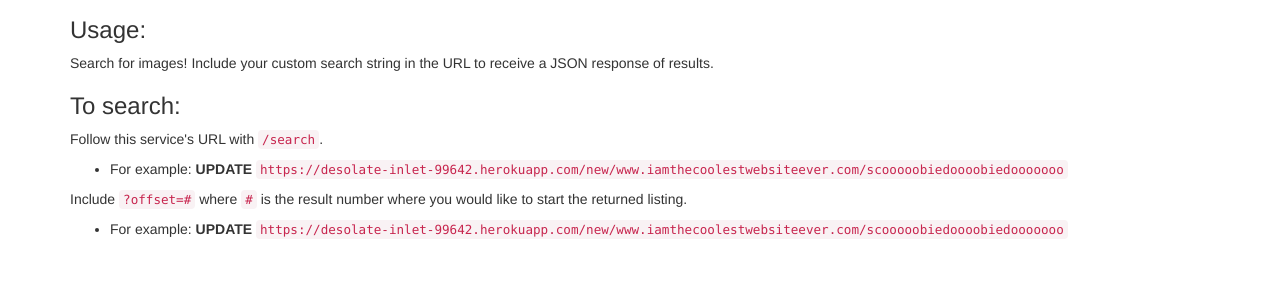
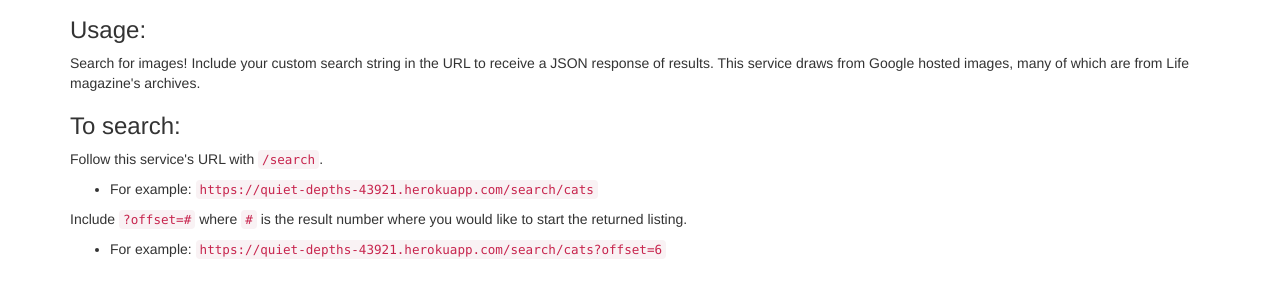
Before and after one commit to cjwit/image-search, a website: page public/index.html in a window 1280 px wide. Shown: the part 63-360 px from the top of the page. Drawn offline with nearby package versions, Linux system fonts and the light colour scheme.

Commit message:
update index file

```diff
--- a/index.js
+++ b/index.js
@@ -35,6 +35,10 @@
     });
 });
 
+app.get('/', function(req, res) {
+	res.sendFile(process.cwd() + '/public/index.html');
+});
+
 var port = process.env.PORT || 8000;
 app.listen(port);
 console.log('server listening on port', port, '...');
--- a/public/index.html
+++ b/public/index.html
@@ -10,15 +10,15 @@
 		<div class="container">
 			<h1>Image Search Abstraction</h1>
 					<h3>Usage:</h3>
-					Search for images! Include your custom search string in the URL to receive a JSON response of results.
+					Search for images! Include your custom search string in the URL to receive a JSON response of results. This service draws from Google hosted images, many of which are from Life magazine's archives.
 					<h3>To search:</h3>
 					<p>Follow this service's URL with <code>/search</code>.</p>
 					<ul>
-						<li>For example: <strong>UPDATE</strong> <code>https://desolate-inlet-99642.herokuapp.com/new/www.iamthecoolestwebsiteever.com/scooooobiedoooobiedooooooo</code></li>
+						<li>For example: <code>https://quiet-depths-43921.herokuapp.com/search/cats</code></li>
 					</ul>
 					<p>Include <code>?offset=#</code> where <code>#</code> is the result number where you would like to start the returned listing.</p>
 					<ul>
-						<li>For example: <strong>UPDATE</strong> <code>https://desolate-inlet-99642.herokuapp.com/new/www.iamthecoolestwebsiteever.com/scooooobiedoooobiedooooooo</code></li>
+						<li>For example: <code>https://quiet-depths-43921.herokuapp.com/search/cats?offset=6</code></li>
 					</ul>
 			</div>
 	</body>
```
